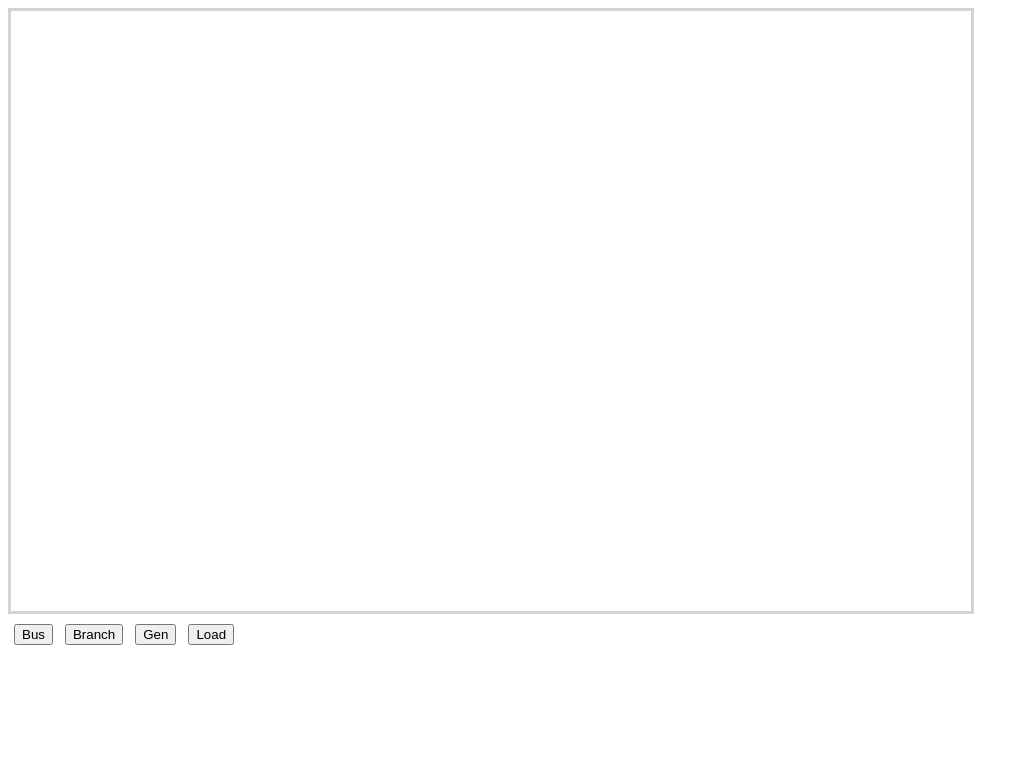
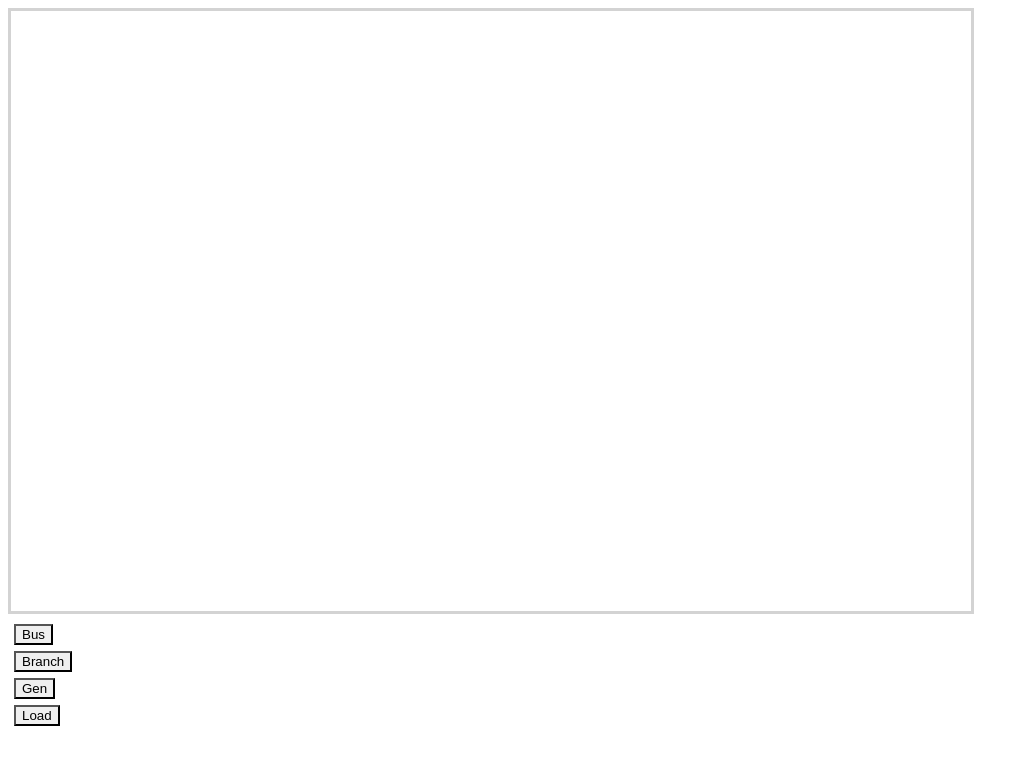
Before and after one commit to dsuper66/simplexnodal, an Angular app: page / in a window 1280 px wide. Shown: the top 764 px of the page, without its empty margins (0-1029 px from the left). Built offline with nearby package versions, Linux system fonts and the light colour scheme.

Commit message:
buttons new class

```diff
--- a/src/app/views/network-builder-view/network-builder-view.component.css
+++ b/src/app/views/network-builder-view/network-builder-view.component.css
@@ -26,13 +26,21 @@
   margin: 0px;
 }
 
-
+.noselect {
+  -webkit-touch-callout: none; /* iOS Safari */
+    -webkit-user-select: none; /* Safari */
+     -khtml-user-select: none; /* Konqueror HTML */
+       -moz-user-select: none; /* Old versions of Firefox */
+        -ms-user-select: none; /* Internet Explorer/Edge */
+            user-select: none; /* Non-prefixed version, currently
+                                  supported by Chrome, Edge, Opera and Firefox */
+    -webkit-appearance: none;
+    -moz-appearance: none;
+    appearance: none;
+}
 
 .button-row {
   user-select:none;
-  -webkit-appearance: none;
-  -moz-appearance: none;
-  appearance: none;
   display: table-cell;
 }
 
--- a/src/app/views/network-builder-view/network-builder-view.component.html
+++ b/src/app/views/network-builder-view/network-builder-view.component.html
@@ -42,9 +42,9 @@
 
 <section>
   <div class="button-row">
-    <button mat-raised-button (click)="addElement('bus')">Bus</button>
-    <button mat-raised-button (click)="addElement('branch')">Branch</button>
-    <button mat-raised-button (click)="addElement('gen')">Gen</button>
-    <button mat-raised-button (click)="addElement('load')">Load</button>
+    <button class="noselect" mat-raised-button (click)="addElement('bus')">Bus</button>
+    <button class="noselect" mat-raised-button (click)="addElement('branch')">Branch</button>
+    <button class="noselect" mat-raised-button (click)="addElement('gen')">Gen</button>
+    <button class="noselect" mat-raised-button (click)="addElement('load')">Load</button>
   </div>
 </section>
```
